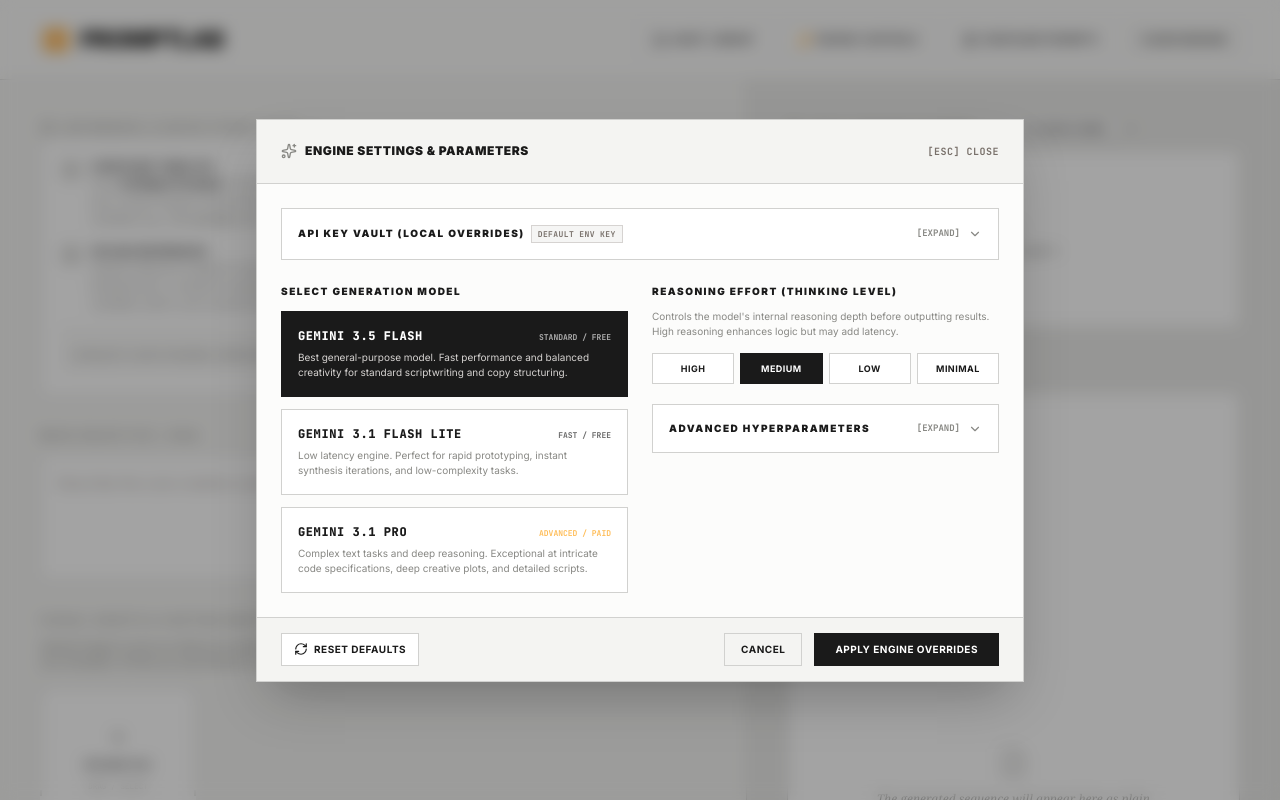
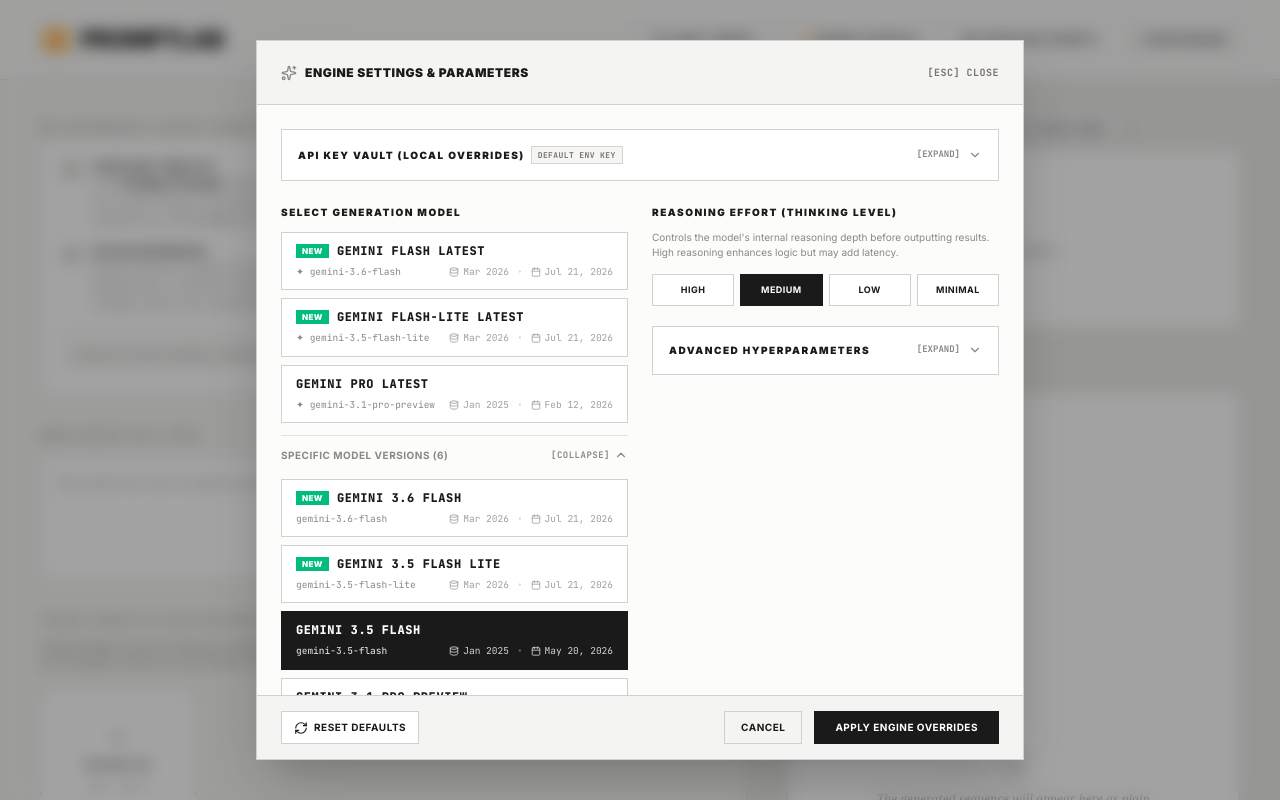
Before and after one commit to taruma/PromptLab, a Next.js app: page / in a window 1280 px wide. Both pictures are taken after a click on the button "ENGINE CONTROLS". Shown: the top 800 px of the page. Built offline with nearby package versions, Linux system fonts and the light colour scheme.

Commit message:
update model selection and interface.

```diff
--- a/components/EngineControlsModal.tsx
+++ b/components/EngineControlsModal.tsx
@@ -1,7 +1,7 @@
 "use client";
 
 import React, { useState, useEffect } from "react";
-import { Sparkles, Info, EyeOff, Eye, RefreshCw, Trash2, KeyRound, ChevronDown, ChevronUp } from "lucide-react";
+import { Sparkles, Info, EyeOff, Eye, RefreshCw, Trash2, KeyRound, ChevronDown, ChevronUp, Calendar, Database } from "lucide-react";
 
 interface EngineControlsModalProps {
   isOpen: boolean;
@@ -17,6 +17,93 @@
   customApiKey: string;
   setCustomApiKey: (key: string) => void;
 }
+
+interface ModelOption {
+  id: string;
+  name: string;
+  isNew?: boolean;
+  subtitle: string;
+  cutoff: string;
+  release: string;
+}
+
+const LATEST_MODELS: ModelOption[] = [
+  {
+    id: "gemini-flash-latest",
+    name: "Gemini Flash Latest",
+    isNew: true,
+    subtitle: "✦ gemini-3.6-flash",
+    cutoff: "Mar 2026",
+    release: "Jul 21, 2026",
+  },
+  {
+    id: "gemini-flash-lite-latest",
+    name: "Gemini Flash-Lite Latest",
+    isNew: true,
+    subtitle: "✦ gemini-3.5-flash-lite",
+    cutoff: "Mar 2026",
+    release: "Jul 21, 2026",
+  },
+  {
+    id: "gemini-pro-latest",
+    name: "Gemini Pro Latest",
+    isNew: false,
+    subtitle: "✦ gemini-3.1-pro-preview",
+    cutoff: "Jan 2025",
+    release: "Feb 12, 2026",
+  },
+];
+
+const SPECIFIC_MODELS: ModelOption[] = [
+  {
+    id: "gemini-3.6-flash",
+    name: "Gemini 3.6 Flash",
+    isNew: true,
+    subtitle: "gemini-3.6-flash",
+    cutoff: "Mar 2026",
+    release: "Jul 21, 2026",
+  },
+  {
+    id: "gemini-3.5-flash-lite",
+    name: "Gemini 3.5 Flash Lite",
+    isNew: true,
+    subtitle: "gemini-3.5-flash-lite",
+    cutoff: "Mar 2026",
+    release: "Jul 21, 2026",
+  },
+  {
+    id: "gemini-3.5-flash",
+    name: "Gemini 3.5 Flash",
+    isNew: false,
+    subtitle: "gemini-3.5-flash",
+    cutoff: "Jan 2025",
+    release: "May 20, 2026",
+  },
+  {
+    id: "gemini-3.1-pro-preview",
+    name: "Gemini 3.1 Pro Preview",
+    isNew: false,
+    subtitle: "gemini-3.1-pro-preview",
+    cutoff: "Jan 2025",
+    release: "Feb 12, 2026",
+  },
+  {
+    id: "gemini-3.1-flash-lite",
+    name: "Gemini 3.1 Flash Lite",
+    isNew: false,
+    subtitle: "gemini-3.1-flash-lite",
+    cutoff: "Jan 2025",
+    release: "May 7, 2026",
+  },
+  {
+    id: "gemini-3-flash-preview",
+    name: "Gemini 3 Flash Preview",
+    isNew: false,
+    subtitle: "gemini-3-flash-preview",
+    cutoff: "Jan 2025",
+    release: "Dec 17, 2025",
+  },
+];
 
 export default function EngineControlsModal({
   isOpen,
@@ -47,6 +134,7 @@
   const [addKeyError, setAddKeyError] = useState<string>("");
   const [isVaultCollapsed, setIsVaultCollapsed] = useState<boolean>(true);
   const [isAdvancedCollapsed, setIsAdvancedCollapsed] = useState<boolean>(true);
+  const [isSpecificModelsCollapsed, setIsSpecificModelsCollapsed] = useState<boolean>(true);
 
   const [prevIsOpen, setPrevIsOpen] = useState<boolean>(isOpen);
 
@@ -60,6 +148,8 @@
       setTempCustomApiKey(customApiKey);
       setIsVaultCollapsed(true);
       setIsAdvancedCollapsed(true);
+      const isSpecificActive = SPECIFIC_MODELS.some((m) => m.id === selectedModel);
+      setIsSpecificModelsCollapsed(!isSpecificActive);
 
       // Load keys vault from localStorage
       try {
@@ -100,7 +190,7 @@
   };
 
   const handleResetEngineDefaults = () => {
-    setTempModel("gemini-3.5-flash");
+    setTempModel("gemini-flash-latest");
     setTempThinkingLevel("MEDIUM");
     setTempTemperature(1.0);
     setTempMaxTokens("");
@@ -132,13 +222,13 @@
         <div className="flex-1 overflow-y-auto p-6 flex flex-col gap-6 bg-[#F4F4F2]/30">
 
           {/* Alert Warning for Paid Models */}
-          {tempModel === "gemini-3.1-pro-preview" && !tempCustomApiKey && (
+          {tempModel.includes("pro") && !tempCustomApiKey && (
             <div className="bg-amber-50 border border-amber-200 p-3.5 text-[10px] leading-relaxed flex items-start gap-2.5">
               <Info className="w-4 h-4 text-amber-600 shrink-0 mt-0.5 animate-pulse" />
               <div className="flex flex-col gap-1 text-amber-800">
                 <span className="font-bold uppercase tracking-wider text-[9px] font-mono">Premium Engine Selected:</span>
                 <p>
-                  The <code className="font-mono bg-amber-100 px-1 font-bold">gemini-3.1-pro-preview</code> model requires a paid API key. Make sure your key is configured in the <strong>Settings &gt; Secrets</strong> panel or provided below in the custom key field.
+                  The <code className="font-mono bg-amber-100 px-1 font-bold">{tempModel}</code> model requires a paid API key. Make sure your key is configured in the <strong>Settings &gt; Secrets</strong> panel or provided below in the custom key field.
                 </p>
               </div>
             </div>
@@ -349,70 +439,135 @@
               <h4 className="text-[10px] font-black uppercase tracking-[0.15em] text-[#1A1A1A]">
                 Select Generation Model
               </h4>
-              <div className="flex flex-col gap-3">
-                {/* Model Option 1 */}
+
+              {/* Primary Latest Alias Models */}
+              <div className="flex flex-col gap-2">
+                {LATEST_MODELS.map((model) => {
+                  const isSelected = tempModel === model.id;
+                  return (
                     <button
+                      key={model.id}
+                      type="button"
                       onClick={() => {
-                    setTempModel("gemini-3.5-flash");
+                        setTempModel(model.id);
+                        if (model.id.includes("pro") && tempThinkingLevel === "MINIMAL") {
+                          setTempThinkingLevel("HIGH");
+                        }
                       }}
-                  className={`w-full text-left p-4 border text-xs transition-all cursor-pointer flex flex-col gap-1.5 rounded-none ${
-                    tempModel === "gemini-3.5-flash"
+                      className={`w-full text-left py-2.5 px-3.5 border transition-all cursor-pointer rounded-none flex flex-col gap-1.5 ${
+                        isSelected
                           ? "bg-[#1A1A1A] text-white border-[#1A1A1A]"
                           : "bg-white text-[#1A1A1A] border-[#D1D1CF] hover:border-[#1A1A1A]"
                       }`}
                     >
-                  <div className="flex justify-between items-baseline w-full">
-                    <span className="font-black uppercase tracking-wider font-mono">Gemini 3.5 Flash</span>
-                    <span className="text-[8px] font-mono opacity-65 font-bold uppercase">Standard / Free</span>
+                      {/* Row 1: Title & Badge */}
+                      <div className="flex items-center gap-2 w-full">
+                        {model.isNew && (
+                          <span className="px-1.5 py-0.5 text-[8px] font-black uppercase tracking-wider bg-emerald-500 text-white leading-tight shrink-0">
+                            NEW
+                          </span>
+                        )}
+                        <span className="font-black uppercase tracking-wider font-mono text-xs">
+                          {model.name}
+                        </span>
                       </div>
-                  <p className={`text-[10px] leading-normal ${tempModel === "gemini-3.5-flash" ? "text-stone-300" : "text-[#888884]"}`}>
-                    Best general-purpose model. Fast performance and balanced creativity for standard scriptwriting and copy structuring.
-                  </p>
+
+                      {/* Row 2: Subtitle & Metadata */}
+                      <div className="flex justify-between items-center w-full gap-2 text-[9.5px] font-mono">
+                        <span className={isSelected ? "text-stone-300 font-medium" : "text-[#888884]"}>
+                          {model.subtitle}
+                        </span>
+                        <div className={`flex items-center gap-2 shrink-0 ${isSelected ? "text-stone-300" : "opacity-80 text-[#888884]"}`}>
+                          <span className="flex items-center gap-1" title={`Knowledge Cutoff: ${model.cutoff}`}>
+                            <Database className="w-2.5 h-2.5 shrink-0" />
+                            <span>{model.cutoff}</span>
+                          </span>
+                          <span className="opacity-40">•</span>
+                          <span className="flex items-center gap-1" title={`Release Date: ${model.release}`}>
+                            <Calendar className="w-2.5 h-2.5 shrink-0" />
+                            <span>{model.release}</span>
+                          </span>
+                        </div>
+                      </div>
+                    </button>
+                  );
+                })}
+              </div>
+
+              {/* Collapsible Specific / Legacy Models */}
+              <div className="pt-2 border-t border-[#D1D1CF]/60 flex flex-col gap-2">
+                <button
+                  type="button"
+                  onClick={() => setIsSpecificModelsCollapsed(!isSpecificModelsCollapsed)}
+                  className="flex items-center justify-between text-[10px] font-bold uppercase tracking-wider text-[#888884] hover:text-[#1A1A1A] py-1 cursor-pointer transition-colors"
+                >
+                  <span>Specific Model Versions ({SPECIFIC_MODELS.length})</span>
+                  <div className="flex items-center gap-1">
+                    <span className="font-mono text-[9px]">
+                      {isSpecificModelsCollapsed ? "[EXPAND]" : "[COLLAPSE]"}
+                    </span>
+                    {isSpecificModelsCollapsed ? (
+                      <ChevronDown className="w-3.5 h-3.5" />
+                    ) : (
+                      <ChevronUp className="w-3.5 h-3.5" />
+                    )}
+                  </div>
                 </button>
 
-                {/* Model Option 2 */}
+                {!isSpecificModelsCollapsed && (
+                  <div className="flex flex-col gap-2 pt-1">
+                    {SPECIFIC_MODELS.map((model) => {
+                      const isSelected = tempModel === model.id;
+                      return (
                         <button
+                          key={model.id}
+                          type="button"
                           onClick={() => {
-                    setTempModel("gemini-3.1-flash-lite");
+                            setTempModel(model.id);
+                            if (model.id.includes("pro") && tempThinkingLevel === "MINIMAL") {
+                              setTempThinkingLevel("HIGH");
+                            }
                           }}
-                  className={`w-full text-left p-4 border text-xs transition-all cursor-pointer flex flex-col gap-1.5 rounded-none ${
-                    tempModel === "gemini-3.1-flash-lite"
+                          className={`w-full text-left py-2.5 px-3.5 border transition-all cursor-pointer rounded-none flex flex-col gap-1.5 ${
+                            isSelected
                               ? "bg-[#1A1A1A] text-white border-[#1A1A1A]"
                               : "bg-white text-[#1A1A1A] border-[#D1D1CF] hover:border-[#1A1A1A]"
                           }`}
                         >
-                  <div className="flex justify-between items-baseline w-full">
-                    <span className="font-black uppercase tracking-wider font-mono">Gemini 3.1 Flash Lite</span>
-                    <span className="text-[8px] font-mono opacity-65 font-bold uppercase">Fast / Free</span>
+                          {/* Row 1: Title & Badge */}
+                          <div className="flex items-center gap-2 w-full">
+                            {model.isNew && (
+                              <span className="px-1.5 py-0.5 text-[8px] font-black uppercase tracking-wider bg-emerald-500 text-white leading-tight shrink-0">
+                                NEW
+                              </span>
+                            )}
+                            <span className="font-black uppercase tracking-wider font-mono text-xs">
+                              {model.name}
+                            </span>
                           </div>
-                  <p className={`text-[10px] leading-normal ${tempModel === "gemini-3.1-flash-lite" ? "text-stone-300" : "text-[#888884]"}`}>
-                    Low latency engine. Perfect for rapid prototyping, instant synthesis iterations, and low-complexity tasks.
-                  </p>
+
+                          {/* Row 2: Subtitle & Metadata */}
+                          <div className="flex justify-between items-center w-full gap-2 text-[9.5px] font-mono">
+                            <span className={isSelected ? "text-stone-300 font-medium" : "text-[#888884]"}>
+                              {model.subtitle}
+                            </span>
+                            <div className={`flex items-center gap-2 shrink-0 ${isSelected ? "text-stone-300" : "opacity-80 text-[#888884]"}`}>
+                              <span className="flex items-center gap-1" title={`Knowledge Cutoff: ${model.cutoff}`}>
+                                <Database className="w-2.5 h-2.5 shrink-0" />
+                                <span>{model.cutoff}</span>
+                              </span>
+                              <span className="opacity-40">•</span>
+                              <span className="flex items-center gap-1" title={`Release Date: ${model.release}`}>
+                                <Calendar className="w-2.5 h-2.5 shrink-0" />
+                                <span>{model.release}</span>
+                              </span>
+                            </div>
+                          </div>
                         </button>
-
-                {/* Model Option 3 */}
-                <button
-                  onClick={() => {
-                    setTempModel("gemini-3.1-pro-preview");
-                    // Pro model does not support MINIMAL thinking level
-                    if (tempThinkingLevel === "MINIMAL") {
-                      setTempThinkingLevel("HIGH");
-                    }
-                  }}
-                  className={`w-full text-left p-4 border text-xs transition-all cursor-pointer flex flex-col gap-1.5 rounded-none ${
-                    tempModel === "gemini-3.1-pro-preview"
-                      ? "bg-[#1A1A1A] text-white border-[#1A1A1A]"
-                      : "bg-white text-[#1A1A1A] border-[#D1D1CF] hover:border-[#1A1A1A]"
-                  }`}
-                >
-                  <div className="flex justify-between items-baseline w-full">
-                    <span className="font-black uppercase tracking-wider font-mono">Gemini 3.1 Pro</span>
-                    <span className="text-[8px] font-mono opacity-65 font-bold uppercase text-amber-500">Advanced / Paid</span>
+                      );
+                    })}
                   </div>
-                  <p className={`text-[10px] leading-normal ${tempModel === "gemini-3.1-pro-preview" ? "text-stone-300" : "text-[#888884]"}`}>
-                    Complex text tasks and deep reasoning. Exceptional at intricate code specifications, deep creative plots, and detailed scripts.
-                  </p>
-                </button>
+                )}
               </div>
             </div>
 
@@ -430,7 +585,7 @@
                 <div className="grid grid-cols-4 gap-1.5 mt-1">
                   {["HIGH", "MEDIUM", "LOW", "MINIMAL"].map((lvl) => {
                     const isSelected = tempThinkingLevel === lvl;
-                    const isDisabled = lvl === "MINIMAL" && tempModel === "gemini-3.1-pro-preview";
+                    const isDisabled = lvl === "MINIMAL" && tempModel.includes("pro");
                     return (
                       <button
                         key={lvl}
```
Lines whose indentation alone changed are shown as unchanged.
